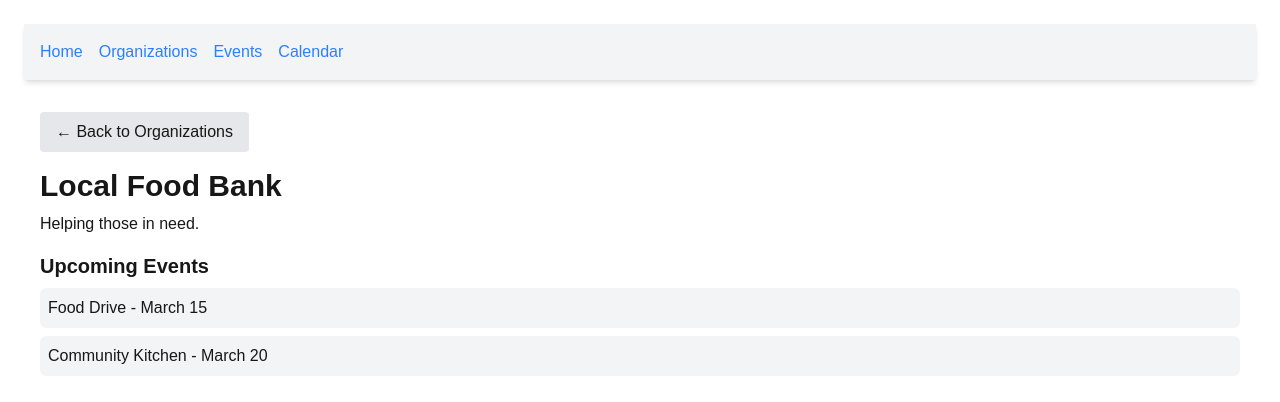
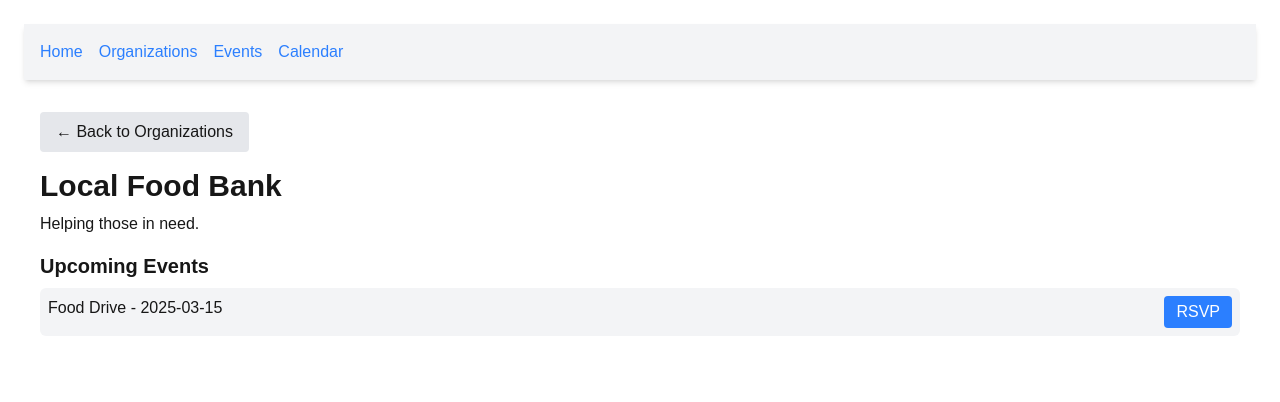
Before and after one commit to scottshields0/UpliftApp, a Next.js app in the folder upliftapp/: page /organizations/1 in a window 1280 px wide. Shown: the top 402 px of the page. Built offline with nearby package versions, Linux system fonts and the light colour scheme.

Commit message:
RSVP and Events work

```diff
--- /dev/null
+++ b/upliftapp/src/app/context/eventsContext.tsx
@@ -0,0 +1,43 @@
+"use client";
+
+import { createContext, useContext, useState, useEffect } from "react";
+
+export type Event = {
+    id: number;
+    name: string;
+    date: string;
+    location: string;
+    organizationId: number;
+    organizationName: string;
+};
+
+type EventsContextType = {
+    events: Event[];
+    setEvents: (events: Event[]) => void;
+};
+
+const EventsContext = createContext<EventsContextType | undefined>(undefined);
+
+export function EventsProvider({ children }: { children: React.ReactNode }) {
+    const [events, setEvents] = useState<Event[]>([]);
+
+    // Simulating fetching events (replace with API call if using a database)
+    useEffect(() => {
+        setEvents([
+            { id: 101, name: "Food Drive", date: "2025-03-15", location: "Community Hall", organizationId: 1, organizationName: "Local Food Bank" },
+            { id: 102, name: "Adoption Day", date: "2025-03-18", location: "Pet Shelter", organizationId: 2, organizationName: "Animal Shelter Volunteers" }
+        ]);
+    }, []);
+
+    return (
+        <EventsContext.Provider value={{ events, setEvents }}>
+            {children}
+        </EventsContext.Provider>
+    );
+}
+
+export function useEvents() {
+    const context = useContext(EventsContext);
+    if (!context) throw new Error("useEvents must be used within an EventsProvider");
+    return context;
+}
--- a/upliftapp/src/app/layout.tsx
+++ b/upliftapp/src/app/layout.tsx
@@ -1,5 +1,6 @@
 import { ReactNode } from "react";
 import { RSVPProvider } from "@/app/context/rsvpContext";
+import { EventsProvider } from "@/app/context/eventsContext";
 import NavBar from "@/components/NavBar";
 import "@/styles/globals.css";
 
@@ -7,10 +8,12 @@ export default function RootLayout({ children }: { children: ReactNode }) {
   return (
     <html lang="en">
       <body className="p-6">
-      <RSVPProvider>
-          <NavBar />
-          {children}
-        </RSVPProvider>
+        <EventsProvider>
+          <RSVPProvider>
+            <NavBar />
+            {children}
+          </RSVPProvider>
+        </EventsProvider>
       </body>
     </html>
   );
--- a/upliftapp/src/app/organizations/[id]/page.tsx
+++ b/upliftapp/src/app/organizations/[id]/page.tsx
@@ -1,27 +1,24 @@
 "use client";
 
 import { useParams, useRouter } from "next/navigation";
+import { useEvents } from "@/app/context/eventsContext";
 import { useRSVP } from "@/app/context/rsvpContext";
 
-type Organization = {
-    id: number;
-    name: string;
-    location: string;
-    about: string;
-    events: string[];
-};
-
-const sampleData: Organization[] = [
-    { id: 1, name: "Local Food Bank", location: "Downtown", about: "Helping those in need.", events: ["Food Drive - March 15", "Community Kitchen - March 20"] },
-    { id: 2, name: "Animal Shelter Volunteers", location: "Uptown", about: "Caring for abandoned pets.", events: ["Adoption Day - March 18", "Pet Walk - March 25"] },
+const organizations = [
+    { id: 1, name: "Local Food Bank", location: "Downtown", about: "Helping those in need." },
+    { id: 2, name: "Animal Shelter Volunteers", location: "Uptown", about: "Caring for abandoned pets." }
 ];
 
 export default function OrganizationPage() {
     const { id } = useParams();
     const router = useRouter();
-    const org = sampleData.find((o) => o.id === Number(id));
+    const { events } = useEvents();
+    const { addRSVP } = useRSVP();
 
+    const org = organizations.find((o) => o.id === Number(id));
     if (!org) return <p>Organization not found</p>;
+
+    const orgEvents = events.filter((event) => event.organizationId === org.id);
 
     return (
         <div className="p-4">
@@ -30,12 +27,25 @@ export default function OrganizationPage() {
             </button>
             <h1 className="text-3xl font-bold">{org.name}</h1>
             <p className="mt-2">{org.about}</p>
+
             <h2 className="text-xl font-semibold mt-4">Upcoming Events</h2>
-            <ul className="mt-2">
-                {org.events.map((event, index) => (
-                    <li key={index} className="p-2 bg-gray-100 rounded-md mt-2">{event}</li>
-                ))}
-            </ul>
+            {orgEvents.length === 0 ? (
+                <p className="text-gray-600 mt-2">No upcoming events.</p>
+            ) : (
+                <ul className="mt-2">
+                    {orgEvents.map((event) => (
+                        <li key={event.id} className="p-2 bg-gray-100 rounded-md mt-2 flex justify-between">
+                            <span>{event.name} - {event.date}</span>
+                            <button
+                                onClick={() => addRSVP(event)}
+                                className="ml-4 px-3 py-1 bg-blue-500 text-white rounded hover:bg-blue-600"
+                            >
+                                RSVP
+                            </button>
+                        </li>
+                    ))}
+                </ul>
+            )}
         </div>
     );
 }
```
